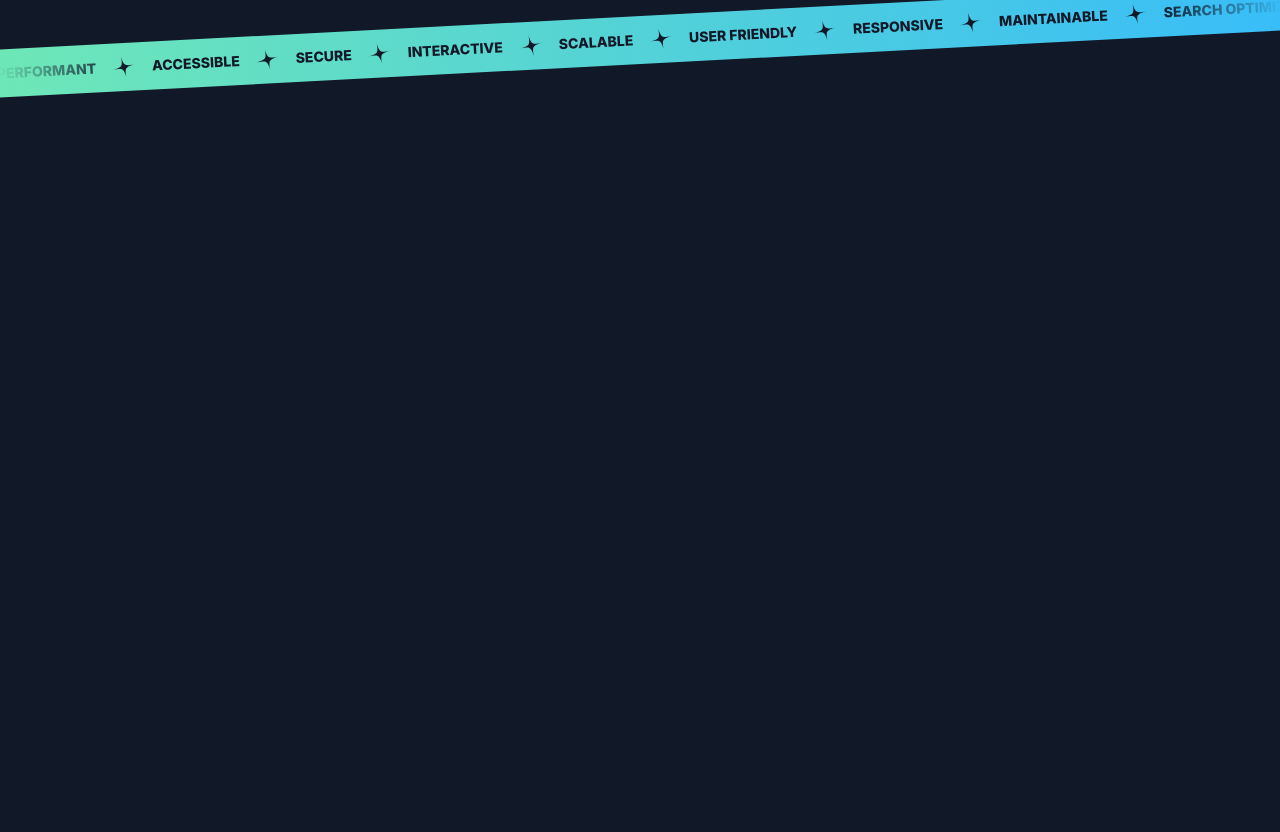
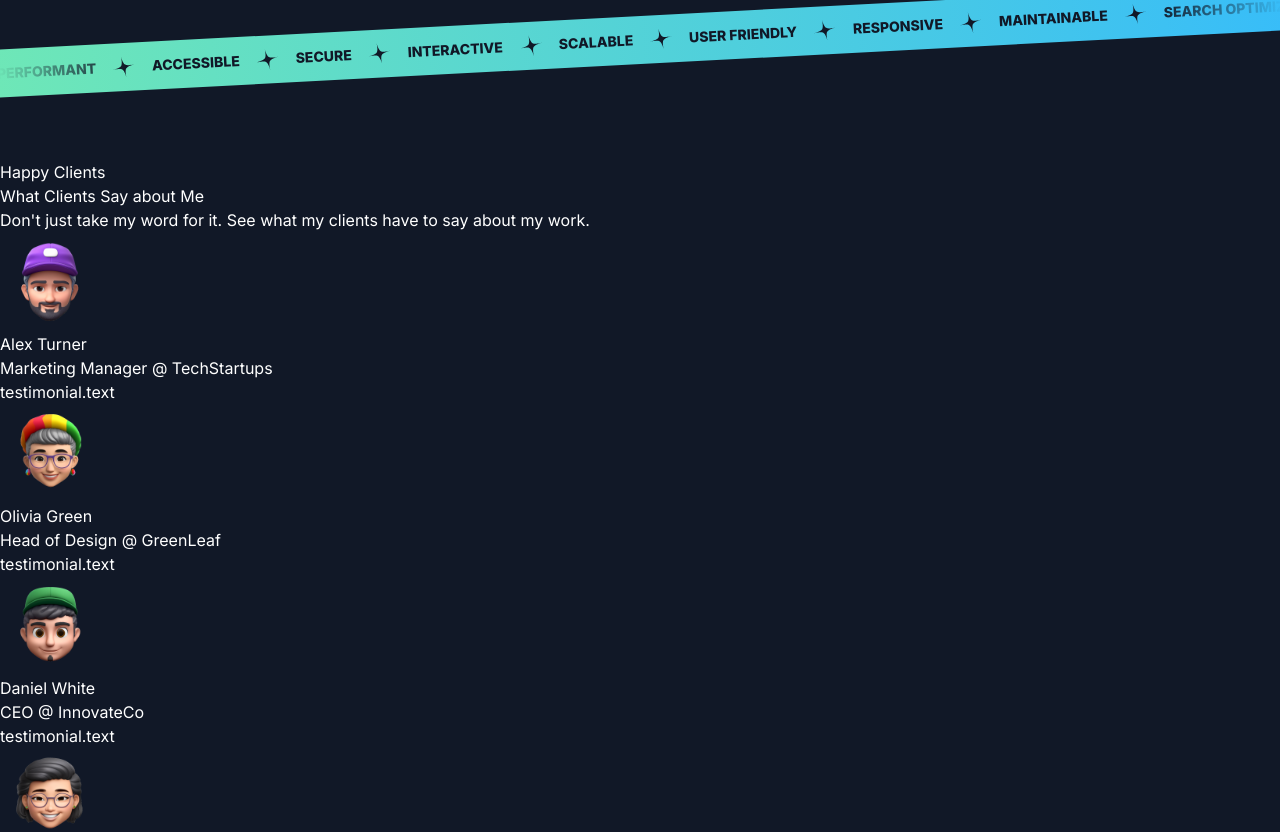
Before and after one commit to WilliamRossCrane/Portfolio, a Next.js app in the folder portfolio/portfolio/: page / in a window 1280 px wide. Shown: the part 2908-3740 px from the top of the page. Before the commit the page ends 3068 px from the top, so only its background shows below. Built offline with nearby package versions, Linux system fonts and the light colour scheme; a web font is replaced by a local one.

Commit message:
Testimonial Section: Initial structure completed can now move onto designing.

```diff
--- a/portfolio/portfolio/src/app/page.tsx
+++ b/portfolio/portfolio/src/app/page.tsx
@@ -2,6 +2,7 @@ import { Header } from "@/sections/Header";
 import { HeroSection } from "@/sections/Hero";
 import { ProjectsSection } from "@/sections/Projects";
 import { TapeSection } from "@/sections/Tape";
+import { TestimonialsSection } from "@/sections/Testimonials";
 
 export default function Home() {
   return (
@@ -10,6 +11,7 @@ export default function Home() {
       <HeroSection />
       <ProjectsSection />
       <TapeSection />
+      <TestimonialsSection />
     </div>
   );
 }
--- a/portfolio/portfolio/src/sections/Testimonials.tsx
+++ b/portfolio/portfolio/src/sections/Testimonials.tsx
@@ -1,3 +1,4 @@
+import Image from "next/image";
 import memojiAvatar1 from "@/assets/images/memoji-avatar-1.png";
 import memojiAvatar2 from "@/assets/images/memoji-avatar-2.png";
 import memojiAvatar3 from "@/assets/images/memoji-avatar-3.png";
@@ -38,5 +39,23 @@ const testimonials = [
 ];
 
 export const TestimonialsSection = () => {
-  return <div>Testimonials Section</div>;
+  return (
+  <div>
+    <p>Happy Clients</p>
+    <h2>What Clients Say about Me</h2>
+    <p>
+      Don't just take my word for it. See what my clients have to say about my work.
+    </p>
+    <div>
+    {testimonials.map((testimonial) => (
+        <div key={testimonial.name}>
+          <Image src={testimonial.avatar} alt={testimonial.name} />
+          <div>{testimonial.name}</div>
+          <div>{testimonial.position}</div>
+          <p>{}testimonial.text</p>
+        </div>
+      ))}
+    </div>
+  </div>
+  );
 };
```
